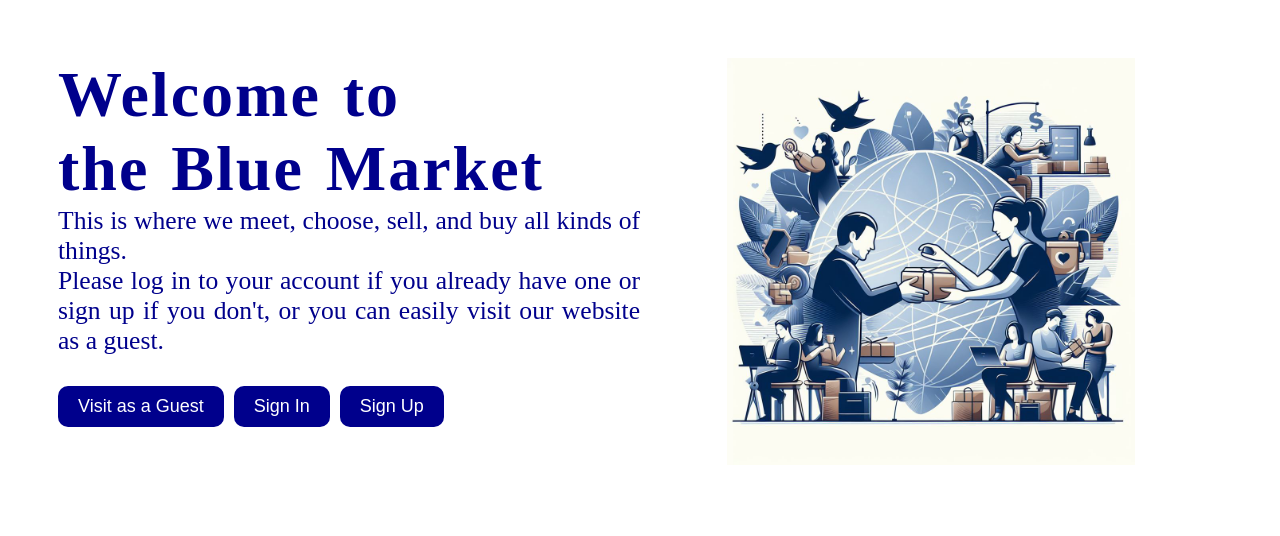
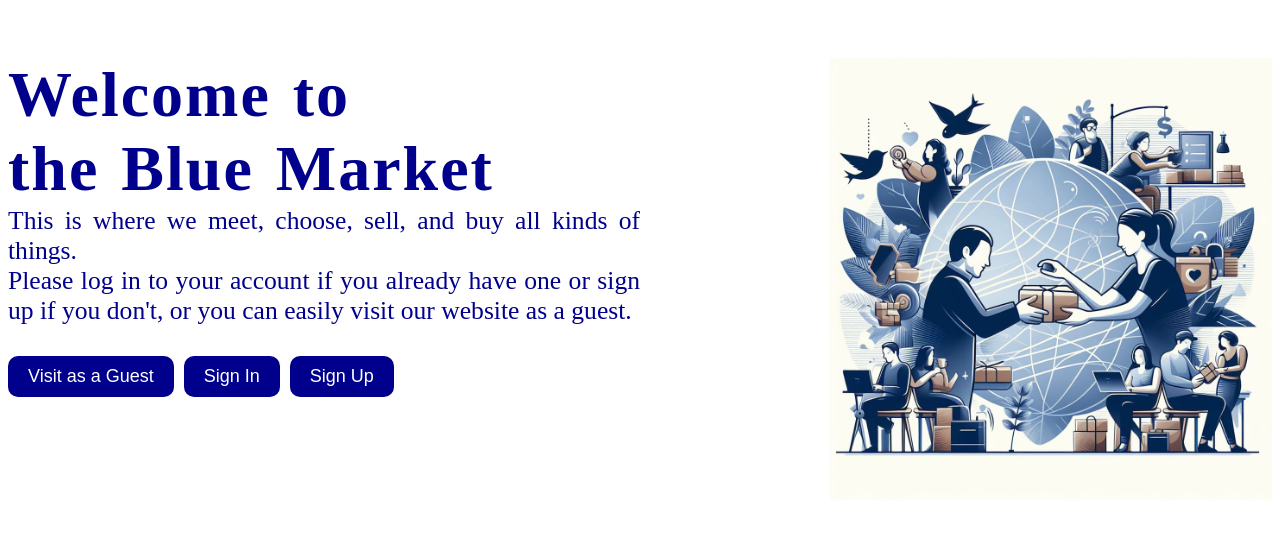
Before and after one commit to rouaa2003/my-app-master, a React (Create React App) app: page /logout in a window 1280 px wide. Shown: the top 536 px of the page. Built offline with nearby package versions, Linux system fonts and the light colour scheme.

Commit message:
commit message

```diff
--- a/src/components/ChatContainer.css
+++ b/src/components/ChatContainer.css
@@ -1,7 +1,7 @@
 .chat-container {
   padding: 0px;
   position: fixed;
-  top: 70px;
+  top: 80px;
   right: 0;
   width: 0;
   bottom: 84px;
--- a/src/components/LandingPage.css
+++ b/src/components/LandingPage.css
@@ -16,7 +16,7 @@
   display: flex;
   justify-content: space-between;
   align-items: flex-start;
-  padding: 50px;
+  padding: 50px 0px;
 }
 
 .left {
@@ -26,7 +26,7 @@
 
 .right {
   width: 50%;
-  text-align: center;
+  text-align: right;
 }
 
 h1,
@@ -133,6 +133,7 @@ img {
     flex-direction: column;
   }
 
+
   .left,
   .right {
     width: 100%;
--- a/src/components/LoginForm.css
+++ b/src/components/LoginForm.css
@@ -44,6 +44,7 @@
   margin-bottom: 15px;
   padding: 8px;
   font-size: 16px;
+  width: 95%;
 }
 
 #login-form button {
--- a/src/components/NavBar.css
+++ b/src/components/NavBar.css
@@ -9,11 +9,13 @@ nav {
   width: 100%;
   height: 50px;
   padding-left: 10px;
+  padding-top: 0%;
 }
 
 .nav-p {
   font-size: 30px;
   margin: 10px 25px 10px 0px;
+  color: #fff;
 }
 
 .nav-button {
--- a/src/components/NavBar.js
+++ b/src/components/NavBar.js
@@ -23,7 +23,7 @@ function NavBar({
 }) {
   return (
     <nav>
-      <h1 className="nav-p">Blue Market</h1>
+      <h3 className="nav-p">Blue Market</h3>
       <button
         className={`nav-button`}
         onClick={() =>
```
